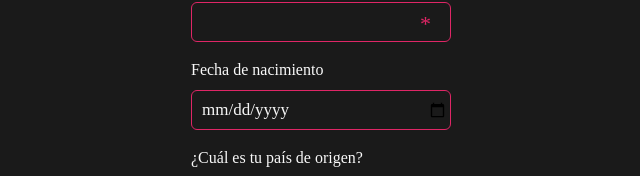
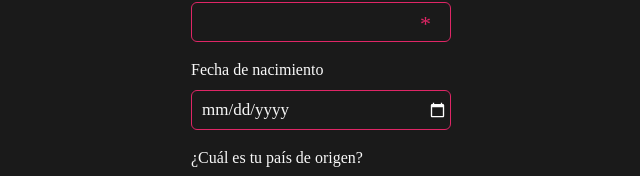
Before and after one commit to jnvillalba/challenge-greydive, a React (Create React App) app: page / in a window 1280 px wide. Shown: the part 303-479 px from the top of the page, without its empty margins (319-959 px from the left). Built offline with nearby package versions, Linux system fonts and the light colour scheme.

Commit message:
cambios de estilo en Date

```diff
--- a/src/components/Date.js
+++ b/src/components/Date.js
@@ -10,7 +10,7 @@ const Date = ({ label, name, required, handleOnChange }) => {
       <div className="textbox">
       <input
         type="date"
-        className="form-control"
+        className="form-date"
         id="exampleInputPassword1"
         name={name}
         required={required}
--- a/src/components/Input.css
+++ b/src/components/Input.css
@@ -21,7 +21,6 @@ body {
 }
 
 .textbox select,
-.textbox select option,
 .textbox input {
   width: 260px;
   height: 40px;
@@ -35,17 +34,20 @@ body {
   outline: none;
 }
 
+.textbox select option {
+  background: #1a1a1a;
+}
+
 .textbox select:valid,
 .textbox input:valid {
   border-color: #26dfae;
 }
 .textbox select:valid,
 .textbox input:valid,
-.textbox select:valid ~ :is(.asterix, .icon) ,
+.textbox select:valid ~ :is(.asterix, .icon),
 .textbox input:valid ~ :is(.asterix, .icon) {
   animation: none;
 }
-
 
 .textbox :is(select:valid) ~ .asterix,
 .textbox :is(input:valid) ~ .asterix {
@@ -80,3 +82,11 @@ body {
 .textbox .asterix {
   animation: shake 0.1635s 0s 3;
 }
+
+.form-date[type="date"]:focus {
+  color-scheme: dark;
+}
+
+.form-date[type="date"]::-webkit-calendar-picker-indicator {
+  color-scheme: dark;
+}
```
